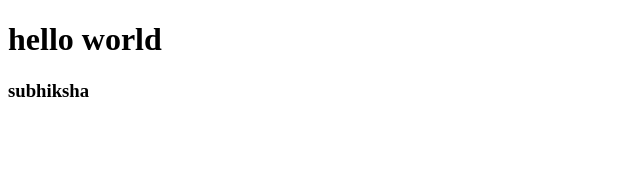
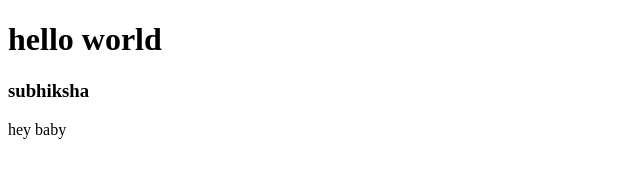
Before and after one commit to SubhiSubhi/NEW-PROJECT, a plain HTML site: page index.html in a window 1280 px wide. Shown: the full height of the page, 0-640 px from the left. Drawn offline with Linux system fonts and the light colour scheme.

Commit message:
Update index.html

```diff
--- a/index.html
+++ b/index.html
@@ -8,5 +8,6 @@
 <body>
     <h1>hello world</h1>
     <h3> subhiksha</h3>
+    <p>hey baby </p>
 </body>
 </html>
```
